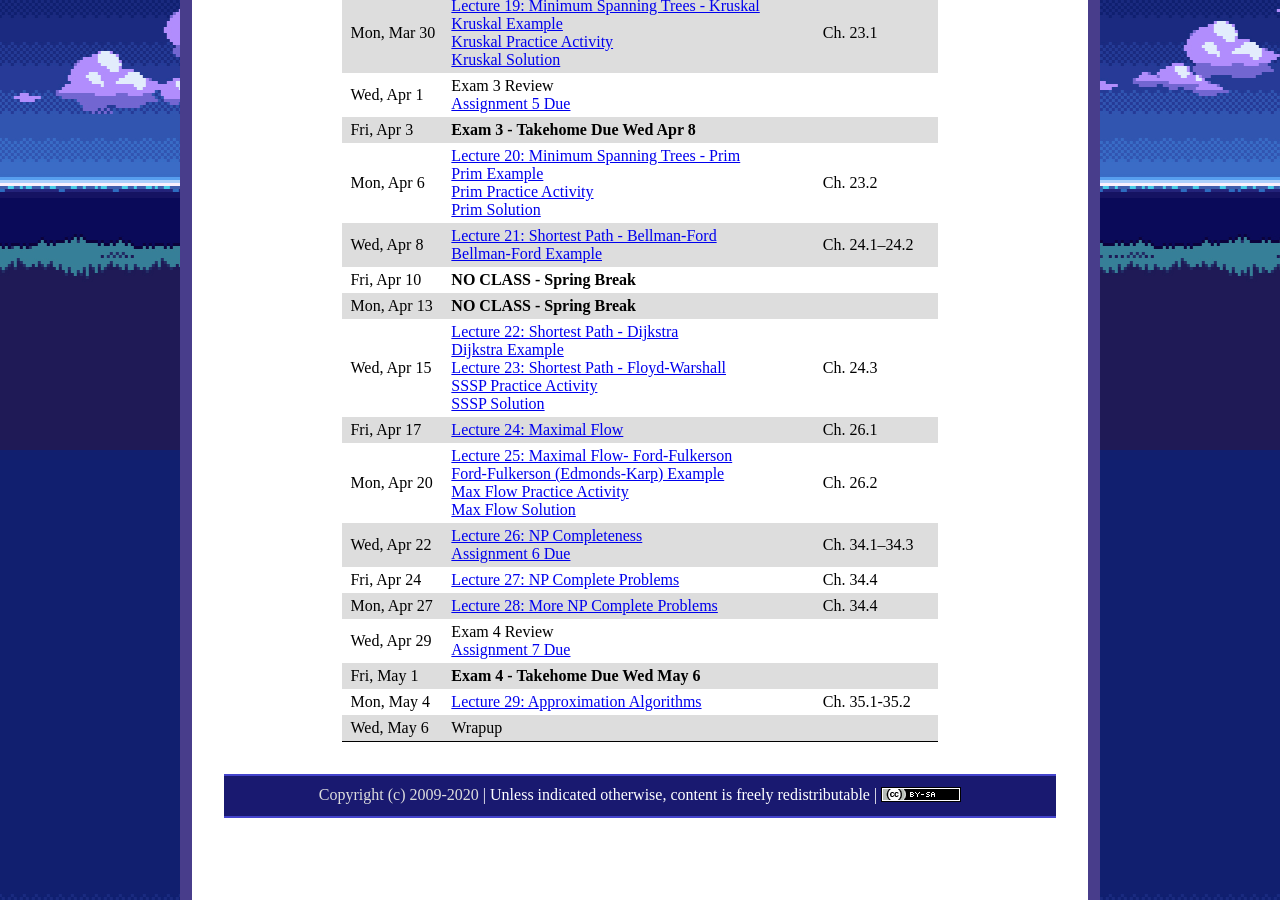
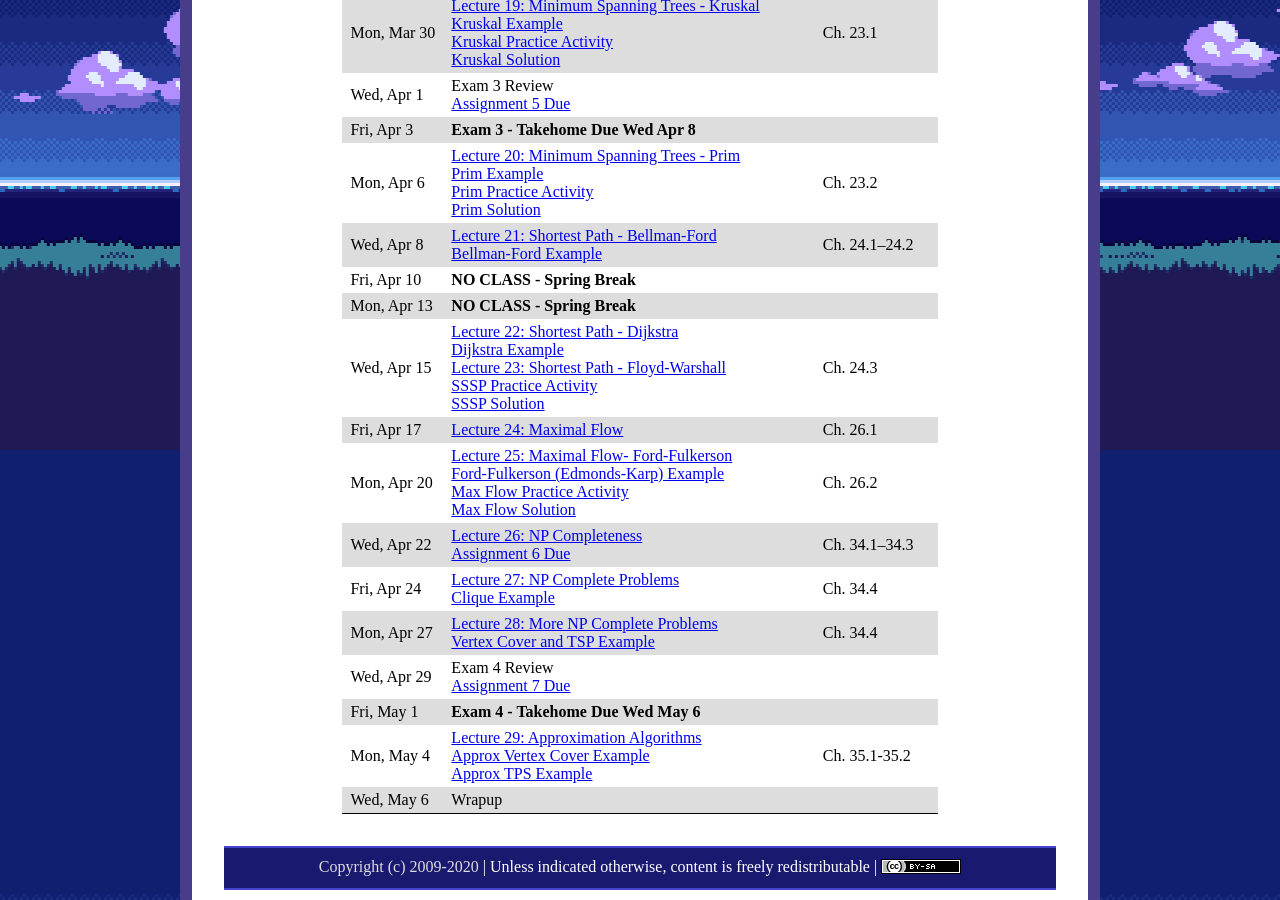
Before and after one commit to ycpcs/cs360-spring2020, a Jekyll site: the page built from schedule.md, in a window 1280 px wide and 900 px high, scrolled down 1350 px. Built offline with Jekyll 4.4.1, drawn with Linux system fonts in a browser that asks for light colours.

```diff
--- a/js/AACONFIG-scheduleInfo.js
+++ b/js/AACONFIG-scheduleInfo.js
@@ -139,11 +139,11 @@ courseInfo.classPeriods = [
 		reading: "Ch. 34.1&ndash;34.3",
 	},
 	{
-		topic: new Topic("Lecture 27: NP Complete Problems", "lectures/lecture27.html"),
+		topic: new DoubleTopic("Lecture 27: NP Complete Problems", "lectures/lecture27.html", "Clique Example", "handouts/lecture27-cliqueblank.pdf"),
 		reading: "Ch. 34.4",
 	},
 	{
-		topic: new Topic("Lecture 28: More NP Complete Problems", "lectures/lecture28.html"),
+		topic: new DoubleTopic("Lecture 28: More NP Complete Problems", "lectures/lecture28.html", "Vertex Cover and TSP Example", "handouts/lecture28-VertCovTSPex.pdf"),
 		reading: "Ch. 34.4",
 	},
 	{
@@ -154,7 +154,7 @@ courseInfo.classPeriods = [
 		topic: new Topic("** Exam 4 - Takehome Due Wed May 6", "")
 	},
 	{
-		topic: new Topic("Lecture 29: Approximation Algorithms", "lectures/lecture29.html"),
+		topic: new TripleTopic("Lecture 29: Approximation Algorithms", "lectures/lecture29.html", "Approx Vertex Cover Example", "handouts/lecture29-appvertcoverblank.pdf", "Approx TPS Example", "handouts/lecture29-approxTSPblank.pdf"),
 		reading: "Ch. 35.1-35.2",
 	},
 	{
```
Also changed, not shown: assign/index.md (+1 -1 lines), 2 other files.
